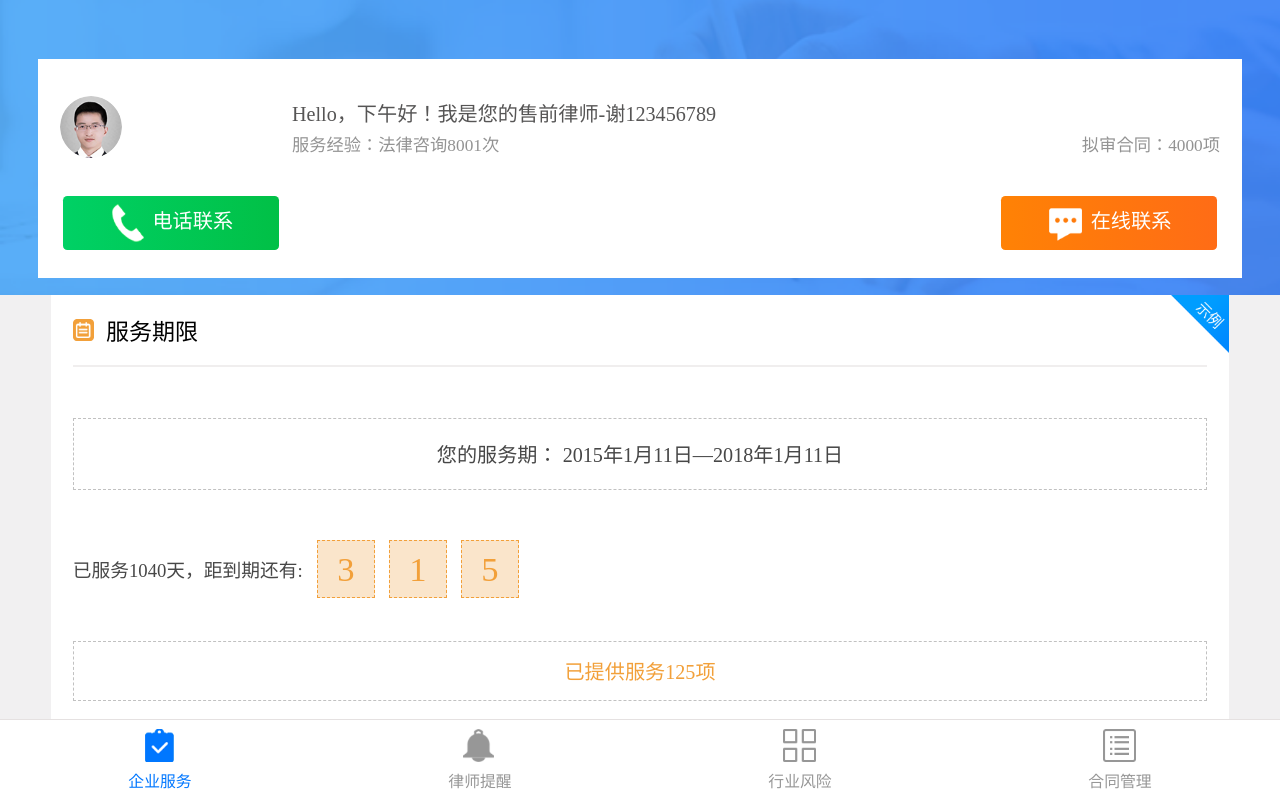
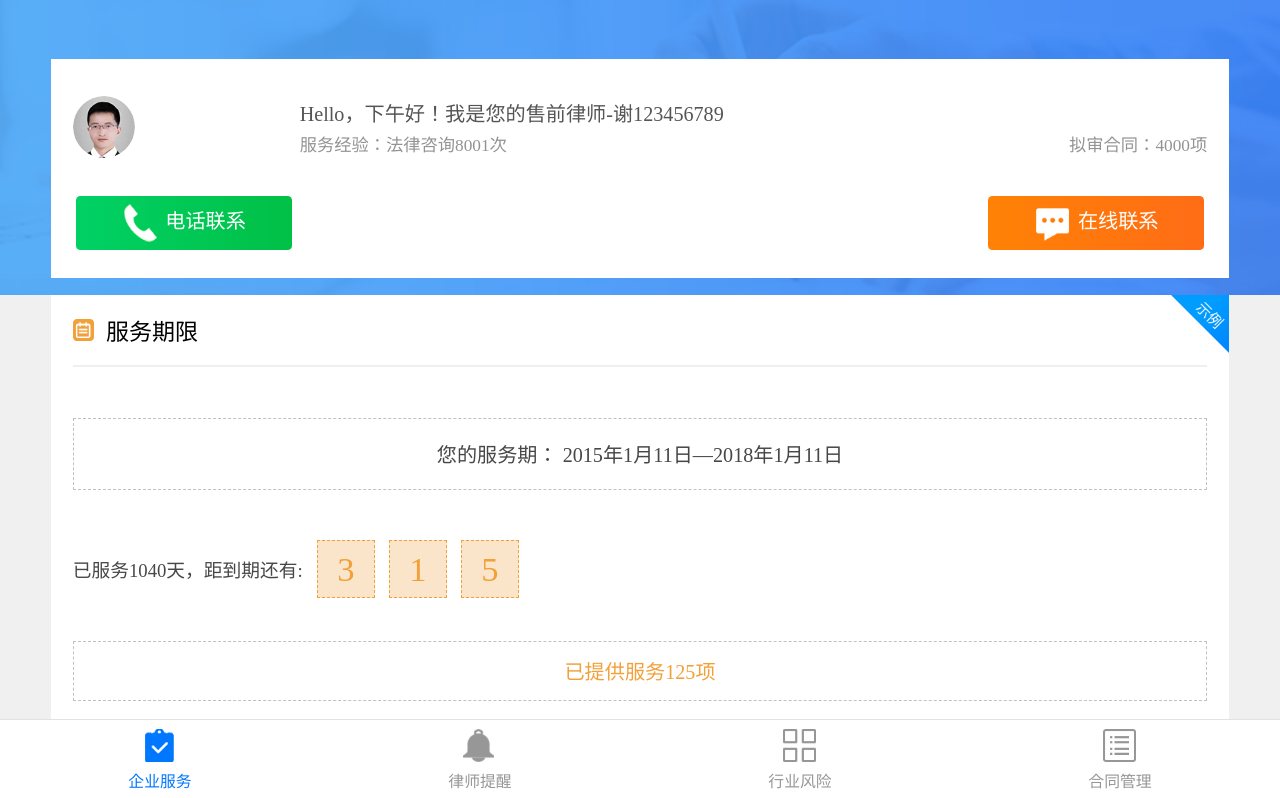
Before and after one commit to qiujianguang/wechat, a plain HTML site: page qiye-serve-unlogin.html in a window 1280 px wide. Shown: the top 798 px of the page. Drawn offline with Linux system fonts and the light colour scheme.

Commit message:
716链接修改

```diff
--- a/sass/qiye-serve-unlogin.scss
+++ b/sass/qiye-serve-unlogin.scss
@@ -10,9 +10,9 @@ $designWidth:750;
     background-image: url("../img/qywx/bw-bg.png");
     background-size: cover;
     .info-box{
-      width:94%;
+      width:92%;
       height:px2rem(304);
-      margin:0 3%;
+      margin:0 4%;
       position: absolute;
       top:px2rem(82);
       background: white;
```
Also changed, not shown: nav.html (+1 -1 lines), css/qiye-serve-unlogin.css.
